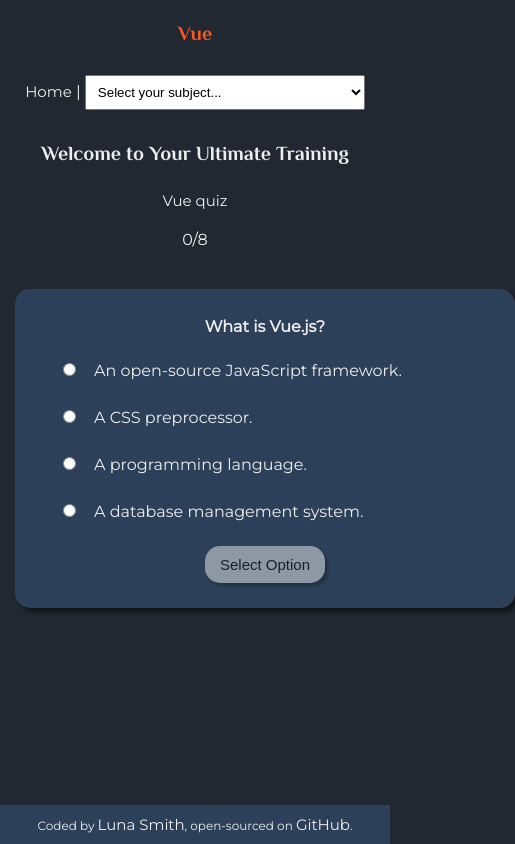
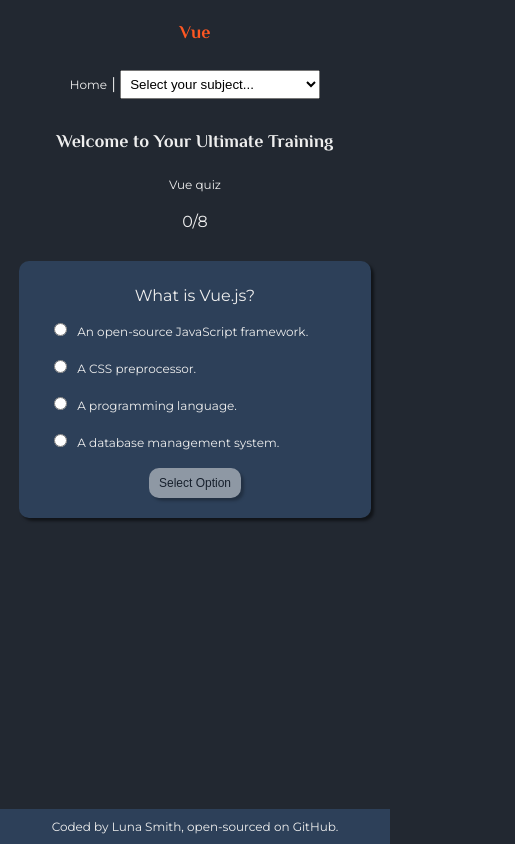
Before and after one commit to Lu-Smith/quiz_vue_typescript_tdd, a Vue app: page /Vue in a window 390 px wide. Shown: the whole page, 515 px wide, since content can reach past the window. Built offline with nearby package versions, Linux system fonts and the light colour scheme.

Commit message:
Updated styles

```diff
--- a/src/App.vue
+++ b/src/App.vue
@@ -17,6 +17,3 @@
   }
 });
 </script>
-
-<style>
-</style>
--- a/src/assets/global.css
+++ b/src/assets/global.css
@@ -97,3 +97,35 @@
         font-size: 15px;
     }
   }
+
+  @media screen and (max-width: 480px) {
+    body {
+        padding: 10px;
+    }
+
+    h1 {
+        font-size: 18px;
+    }
+
+    h2 {
+        font-size: 18px;
+    }
+
+    p {
+        font-size: 12px;
+    }
+
+    p strong {
+        font-size: 15px;
+    }
+
+    a {
+        font-size: 12px;
+    }
+
+    button {
+        padding: 8px 10px;
+        border-radius: 10px;
+        font-size: 12px;
+    }
+  }
--- a/src/components/HelloWorld.vue
+++ b/src/components/HelloWorld.vue
@@ -50,5 +50,12 @@
     width: 280px;
     padding: 8px;
   }
+}
+
+@media screen and (max-width: 480px) {
+  select {
+    width: 200px;
+    padding: 5px;
   }
+}
 </style>
--- a/src/views/subjects/VueSubject.vue
+++ b/src/views/subjects/VueSubject.vue
@@ -121,7 +121,7 @@
 
 @media screen and (max-width: 700px) {
   .quiz {
-  width: 500px;
+  width: 450px;
   padding: 8px 18px 25px 18px;
   margin: 40px auto;
   border-radius: 15px;
@@ -153,4 +153,39 @@
 
 }
 
+@media screen and (max-width: 480px) {
+  .quiz {
+  width: 95%;
+  padding: 5px 15px 20px 15px;
+  margin: 30px auto;
+  border-radius: 10px;
+  box-shadow: 3px 3px 3px rgba(0, 0, 0, 0.5);
+}
+
+.question {
+  font-weight: 500;
+}
+
+.options {
+  margin: 10px;
+  gap: 5px;
+  font-size: 12px;
+}
+
+label {
+  padding: 8px 10px;
+  border-radius: 10px;
+}
+
+input{
+  padding: 5px 10px;
+  margin-right: 10px
+}
+
+.wrong {
+  border: 2px solid #ff5722;
+}
+
+}
+
 </style>
```
